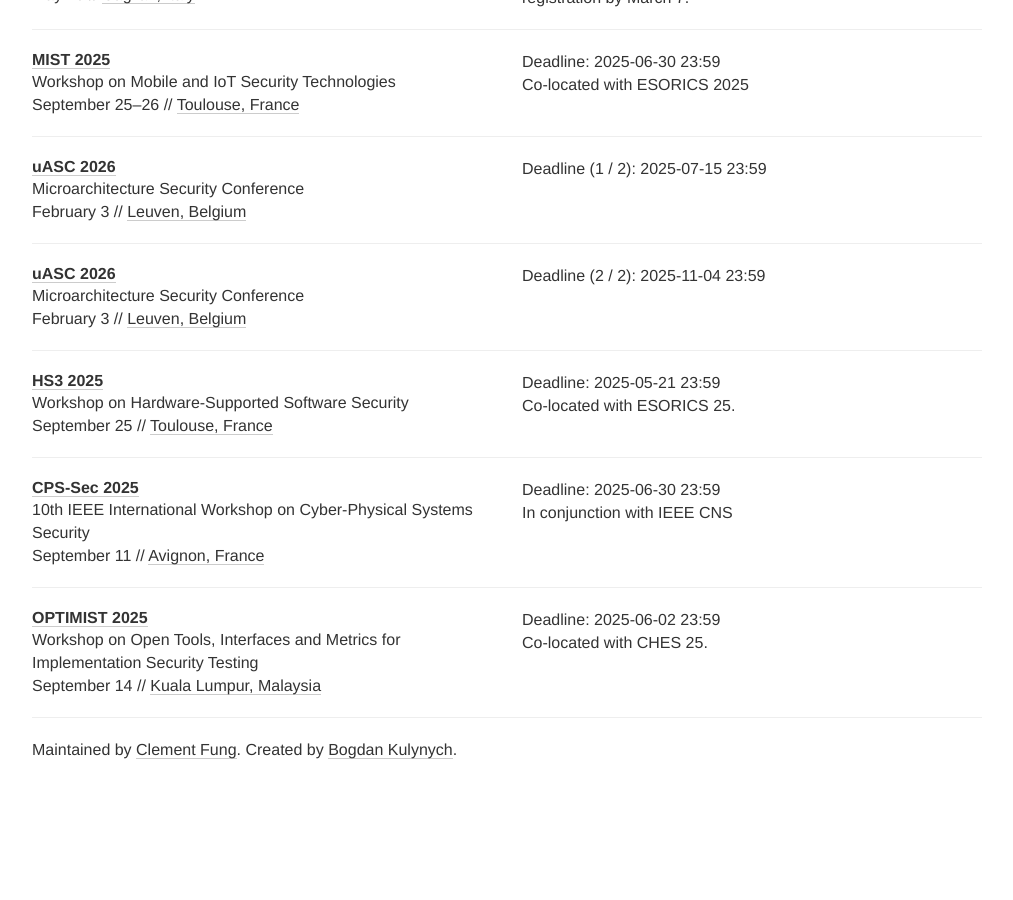
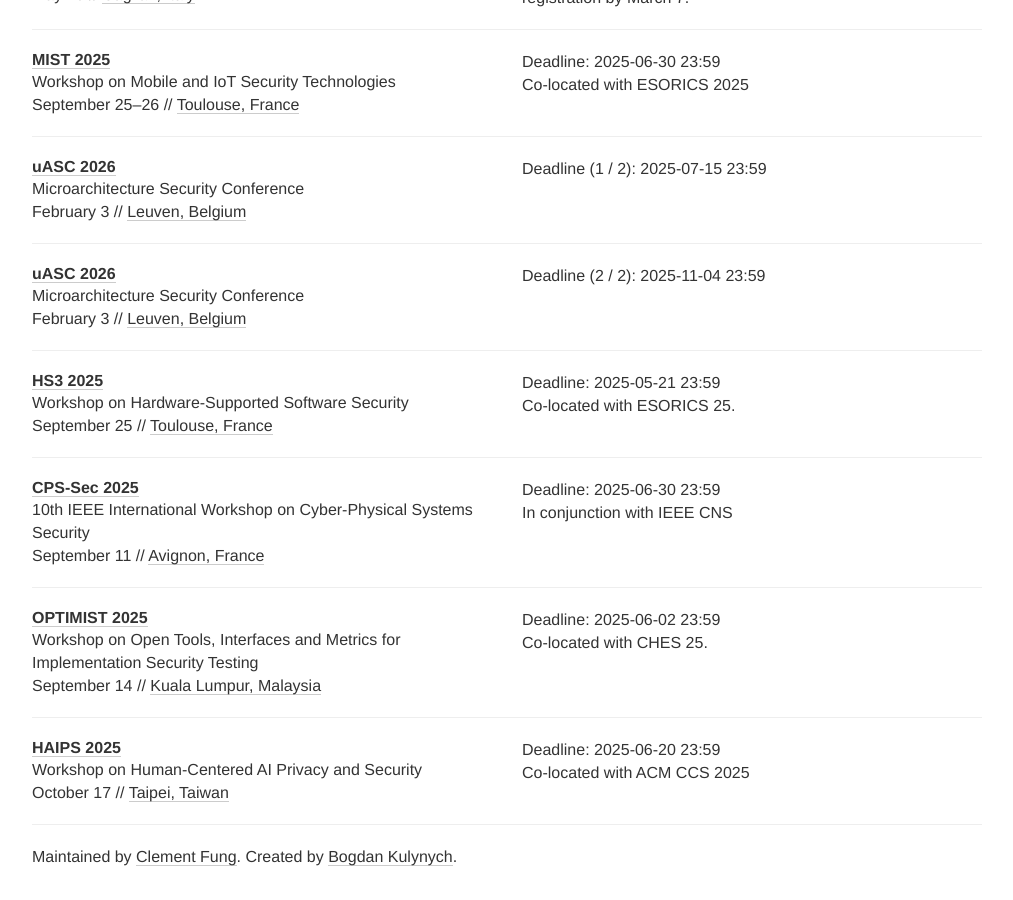
Before and after one commit to sec-deadlines/sec-deadlines.github.io, a Jekyll site: the page built from index.html, in a window 1280 px wide and 900 px high, scrolled down 18116 px. Shown: the whole window, without its empty margins (133-1146 px from the left). Built offline with Jekyll 4.4.1, drawn with Linux system fonts in a browser that asks for light colours; nearby versions of some CDN libraries; comment, search, counter and statistics services are not loaded; before the commit the page ends 18909 px from its top, so only the background shows below that.

Commit message:
Update conferences.yml

```diff
--- a/_data/conferences.yml
+++ b/_data/conferences.yml
@@ -1342,3 +1342,13 @@
   date: September 14
   place: Kuala Lumpur, Malaysia
   tags: [CRYPTO, SEC, SHOP]
+
+- name: HAIPS
+  description: Workshop on Human-Centered AI Privacy and Security
+  year: 2025
+  link: https://haips.com
+  deadline: ["2025-06-20 23:59"]
+  comment: Co-located with ACM CCS 2025
+  date: October 17
+  place: Taipei, Taiwan
+  tags: [SEC, PRIV, SHOP]
```
